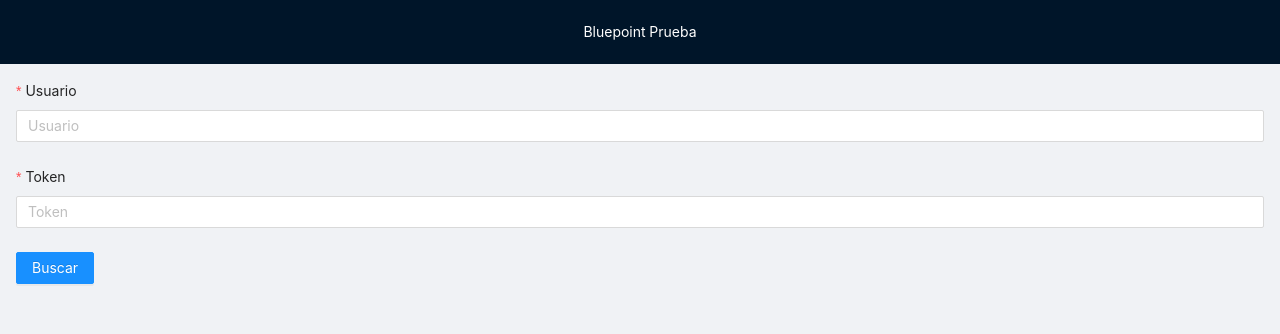
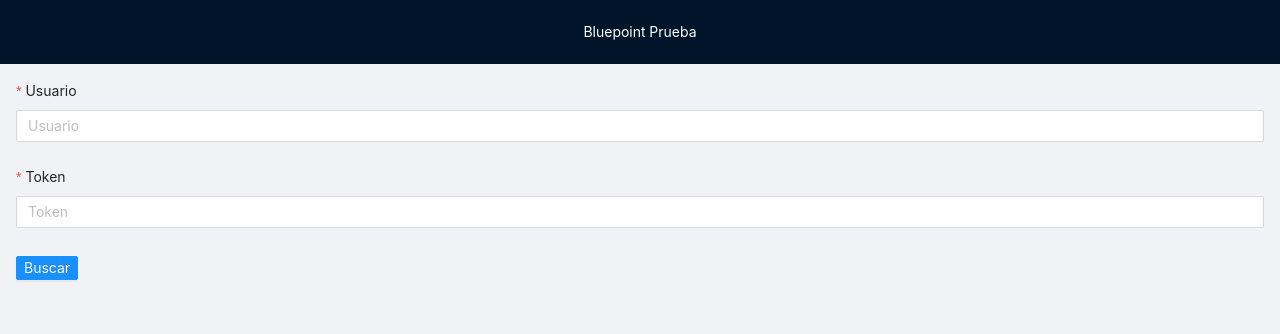
Before and after one commit to saintplay/bpt-pf, a React (Create React App) app: page / in a window 1280 px wide. Shown: the top 334 px of the page. Built offline with nearby package versions, Linux system fonts and the light colour scheme.

Commit message:
add multiples pages

```diff
--- a/package.json
+++ b/package.json
@@ -9,6 +9,7 @@
     "antd": "^4.4.2",
     "axios": "^0.19.2",
     "lodash.get": "^4.4.2",
+    "prop-types": "^15.7.2",
     "react": "^16.13.1",
     "react-dom": "^16.13.1",
     "react-scripts": "3.4.1",
--- a/src/App.js
+++ b/src/App.js
@@ -1,10 +1,9 @@
 import React, { useState } from "react";
-import axios from "axios";
-import get from "lodash.get";
-import { Button, Input, Layout, Form } from "antd";
 
-import { LIST_ORIGIN_ACCESS } from "./lib/endpoints";
-import { USER_ID } from "./lib/constants";
+import { Layout } from "antd";
+
+import OriginListPage from "./pages/OriginListPage";
+import SearchUserPage from "./pages/SearchUserPage";
 
 const { Content, Header, Footer } = Layout;
 
@@ -12,41 +11,14 @@ const HEADER_HEIGHT = 64;
 const FOOTER_HEIGHT = 70;
 
 const App = () => {
-  const [form] = Form.useForm();
-  const [searching, setSearching] = useState(false);
-  const [errorSearching, setErrorSearching] = useState(false);
+  // Using a plan state instead of react-router because this is a prototype
+  const [page, setPage] = useState(0);
 
-  const onFinish = async (values) => {
-    setSearching(true);
-    setErrorSearching(false);
-    try {
-      const response = await axios.post(LIST_ORIGIN_ACCESS, {
-        Sess: {
-          ...values,
-          usuario_id: USER_ID,
-        },
-      });
-      setSearching(false);
-      const error = get(response, "data.ErrorCode", false);
+  const [origins, setOrigins] = useState([]);
 
-      if (error) {
-        setErrorSearching(
-          get(response, "data.Message", "Hubo un error. ¡Inténtalo nuevamente!")
-        );
-      } else {
-        const data = get(response, "data.data", []);
-        const origins = get(data, "[0].origen_acceso", []);
-
-        if (!data || !data.length || !origins || !origins.length) {
-          setErrorSearching("¡El usuario no tiene registros!");
-        }
-        console.log(origins);
-      }
-    } catch (err) {
-      console.error(err);
-      setSearching(false);
-      setErrorSearching(true);
-    }
+  const onSearchUserSuccess = (_origins) => {
+    setOrigins(_origins);
+    setPage(1);
   };
 
   return (
@@ -60,28 +32,10 @@ const App = () => {
           minHeight: `calc(100vh - ${HEADER_HEIGHT + FOOTER_HEIGHT}px)`,
         }}
       >
-        <Form form={form} layout="vertical" onFinish={onFinish}>
-          <Form.Item
-            label="Usuario"
-            name="User"
-            rules={[{ required: true, message: "¡Ingresa el usuario!" }]}
-          >
-            <Input placeholder="Usuario" />
-          </Form.Item>
-          <Form.Item
-            label="Token"
-            name="Token"
-            rules={[{ required: true, message: "¡Ingresa el token!" }]}
-          >
-            <Input type="number" placeholder="Token" />
-          </Form.Item>
-          <Form.Item shouldUpdate={true}>
-            <Button type="primary" htmlType="submit" loading={searching}>
-              Buscar
-            </Button>
-            {errorSearching && <div className="text-red">{errorSearching}</div>}
-          </Form.Item>
-        </Form>
+        {page === 0 && <SearchUserPage onSuccess={onSearchUserSuccess} />}
+        {page === 1 && (
+          <OriginListPage origins={origins} onGoBack={() => setPage(0)} />
+        )}
       </Content>
       <Footer className="text-center">Made by Diego Jara</Footer>
     </Layout>
--- a/src/lib/constants.js
+++ b/src/lib/constants.js
@@ -1 +1,4 @@
 export const USER_ID = 30;
+
+export const ACCESS_VALUE_KEY = "valor_acceso";
+export const ACCES_ID_KEY = "origen_acceso_id";
--- /dev/null
+++ b/src/pages/OriginListPage.js
@@ -0,0 +1,66 @@
+import React, { useMemo } from "react";
+import PropTypes from "prop-types";
+import { Input, Button, Table, PageHeader } from "antd";
+
+import { ACCESS_VALUE_KEY, ACCES_ID_KEY } from "../lib/constants";
+
+const OriginListPage = ({ origins, onGoBack }) => {
+  const hasNoData = !origins.length;
+
+  const columns = useMemo(() => {
+    if (hasNoData) return [];
+
+    const [firstEntry] = origins;
+    return Object.keys(firstEntry).map((key) => {
+      const baseColumn = { title: key, dataIndex: key, key };
+      if (key === ACCESS_VALUE_KEY) {
+        return {
+          ...baseColumn,
+          render: (access_value, record) => (
+            <div className="flex">
+              <Input
+                value={access_value}
+                placeholder="Token"
+                style={{ maxWidth: 220 }}
+              />
+              <div className="px-1">&nbsp;</div>
+              <Button type="primary" onClick={() => null}>
+                Actualizar
+              </Button>
+            </div>
+          ),
+        };
+      }
+      return baseColumn;
+    });
+  }, [origins, hasNoData]);
+
+  return (
+    <div>
+      <PageHeader className="px-0" onBack={onGoBack} subTitle="Regresar" />
+      {!hasNoData && (
+        <div>
+          <Table
+            columns={columns}
+            dataSource={origins.map((origin) => ({
+              ...origin,
+              key: origin[ACCES_ID_KEY],
+            }))}
+            pagination={false}
+          />
+        </div>
+      )}
+    </div>
+  );
+};
+
+OriginListPage.propTypes = {
+  origins: PropTypes.array,
+  onGoBack: PropTypes.func,
+};
+OriginListPage.defaultProps = {
+  origins: [],
+  onGoBack: () => {},
+};
+
+export default OriginListPage;
--- /dev/null
+++ b/src/pages/SearchUserPage.js
@@ -0,0 +1,88 @@
+import React, { useState } from "react";
+import PropTypes from "prop-types";
+import { Button, Input, Form } from "antd";
+
+import axios from "axios";
+import get from "lodash.get";
+
+import { USER_ID } from "../lib/constants";
+import { LIST_ORIGIN_ACCESS } from "../lib/endpoints";
+
+const SearchUserPage = ({ onSuccess }) => {
+  const [form] = Form.useForm();
+
+  const [searching, setSearching] = useState(false);
+  const [errorSearching, setErrorSearching] = useState(false);
+
+  const onFinish = async (values) => {
+    setSearching(true);
+    setErrorSearching(false);
+    try {
+      const response = await axios.post(LIST_ORIGIN_ACCESS, {
+        Sess: {
+          ...values,
+          usuario_id: USER_ID,
+        },
+      });
+      setSearching(false);
+      const error = get(response, "data.ErrorCode", false);
+
+      if (error) {
+        setErrorSearching(
+          get(response, "data.Message", "Hubo un error. ¡Inténtalo nuevamente!")
+        );
+      } else {
+        const data = get(response, "data.data", []);
+        const origins = get(data, "[0].origen_acceso", []);
+
+        if (!data || !data.length || !origins || !origins.length) {
+          setErrorSearching("¡El usuario no tiene registros!");
+        }
+        onSuccess(origins);
+      }
+    } catch (err) {
+      console.error(err);
+      setSearching(false);
+      setErrorSearching("Hubo un error interno. ¡Inténtalo en unos momentos!");
+    }
+  };
+
+  return (
+    <Form form={form} layout="vertical" onFinish={onFinish}>
+      <Form.Item
+        label="Usuario"
+        name="User"
+        rules={[{ required: true, message: "¡Ingresa el usuario!" }]}
+      >
+        <Input placeholder="Usuario" />
+      </Form.Item>
+      <Form.Item
+        label="Token"
+        name="Token"
+        rules={[{ required: true, message: "¡Ingresa el token!" }]}
+      >
+        <Input type="number" placeholder="Token" />
+      </Form.Item>
+      <Form.Item shouldUpdate={true}>
+        <Button
+          type="primary"
+          htmlType="submit"
+          size="small"
+          loading={searching}
+        >
+          Buscar
+        </Button>
+        {errorSearching && <div className="text-red">{errorSearching}</div>}
+      </Form.Item>
+    </Form>
+  );
+};
+
+SearchUserPage.propTypes = {
+  onSuccess: PropTypes.func,
+};
+SearchUserPage.defaultProps = {
+  onSuccess: () => {},
+};
+
+export default SearchUserPage;
```
